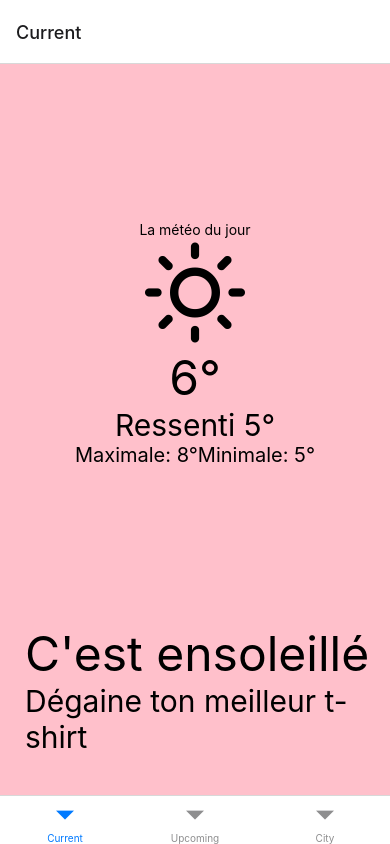
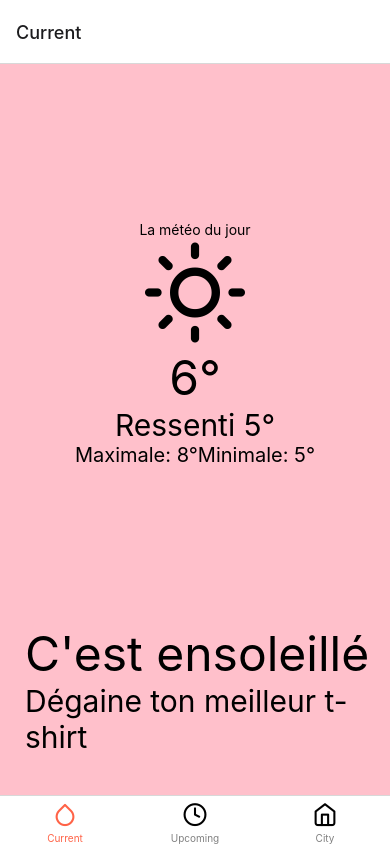
Before and after one commit to MarionLpz/WeatherApp, a React Native app: screen / in a window 390 px wide. Built offline with nearby package versions, Linux system fonts and the light colour scheme.

Commit message:
navigation updgrade

```diff
--- a/App.js
+++ b/App.js
@@ -4,16 +4,58 @@ import UpcomingWeather from './src/screens/UpcomingWeather'
 import City from './src/screens/City'
 import { NavigationContainer } from '@react-navigation/native'
 import { createBottomTabNavigator } from '@react-navigation/bottom-tabs'
+import { Feather } from '@expo/vector-icons'
 
 const Tab = createBottomTabNavigator()
 
 const App = () => {
   return (
     <NavigationContainer>
-      <Tab.Navigator>
-        <Tab.Screen name={'Current'} component={CurrentWeather} />
-        <Tab.Screen name={'Upcoming'} component={UpcomingWeather} />
-        <Tab.Screen name={'City'} component={City} />
+      <Tab.Navigator
+        screenOptions={{
+          tabBarActiveTintColor: 'tomato',
+          tabBarInactiveTintColor: 'grey'
+        }}
+      >
+        <Tab.Screen
+          name={'Current'}
+          component={CurrentWeather}
+          options={{
+            tabBarIcon: ({ focused }) => (
+              <Feather
+                name={'droplet'}
+                size={25}
+                color={focused ? 'tomato' : 'black'}
+              />
+            )
+          }}
+        />
+        <Tab.Screen
+          name={'Upcoming'}
+          component={UpcomingWeather}
+          options={{
+            tabBarIcon: ({ focused }) => (
+              <Feather
+                name={'clock'}
+                size={25}
+                color={focused ? 'tomato' : 'black'}
+              />
+            )
+          }}
+        />
+        <Tab.Screen
+          name={'City'}
+          component={City}
+          options={{
+            tabBarIcon: ({ focused }) => (
+              <Feather
+                name={'home'}
+                size={25}
+                color={focused ? 'tomato' : 'black'}
+              />
+            )
+          }}
+        />
       </Tab.Navigator>
     </NavigationContainer>
   )
```
